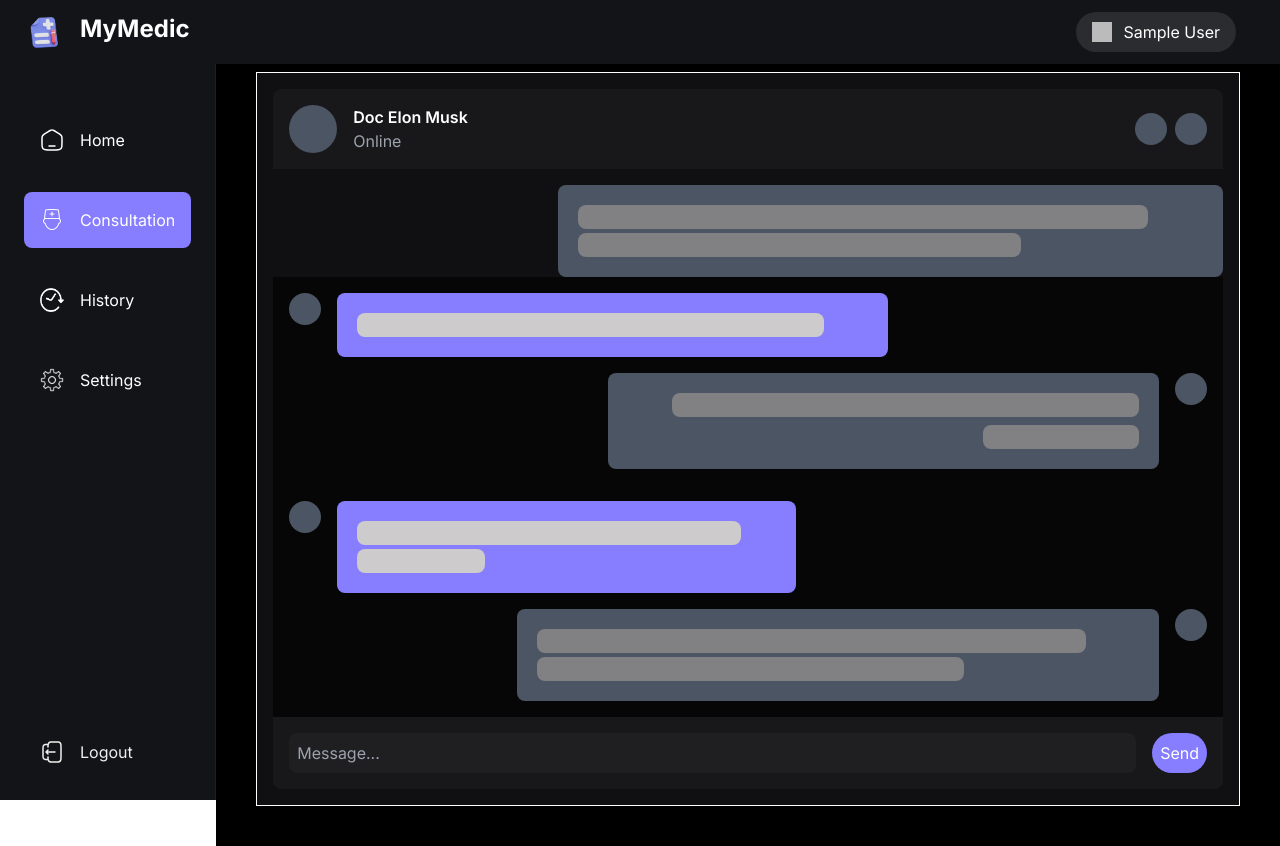
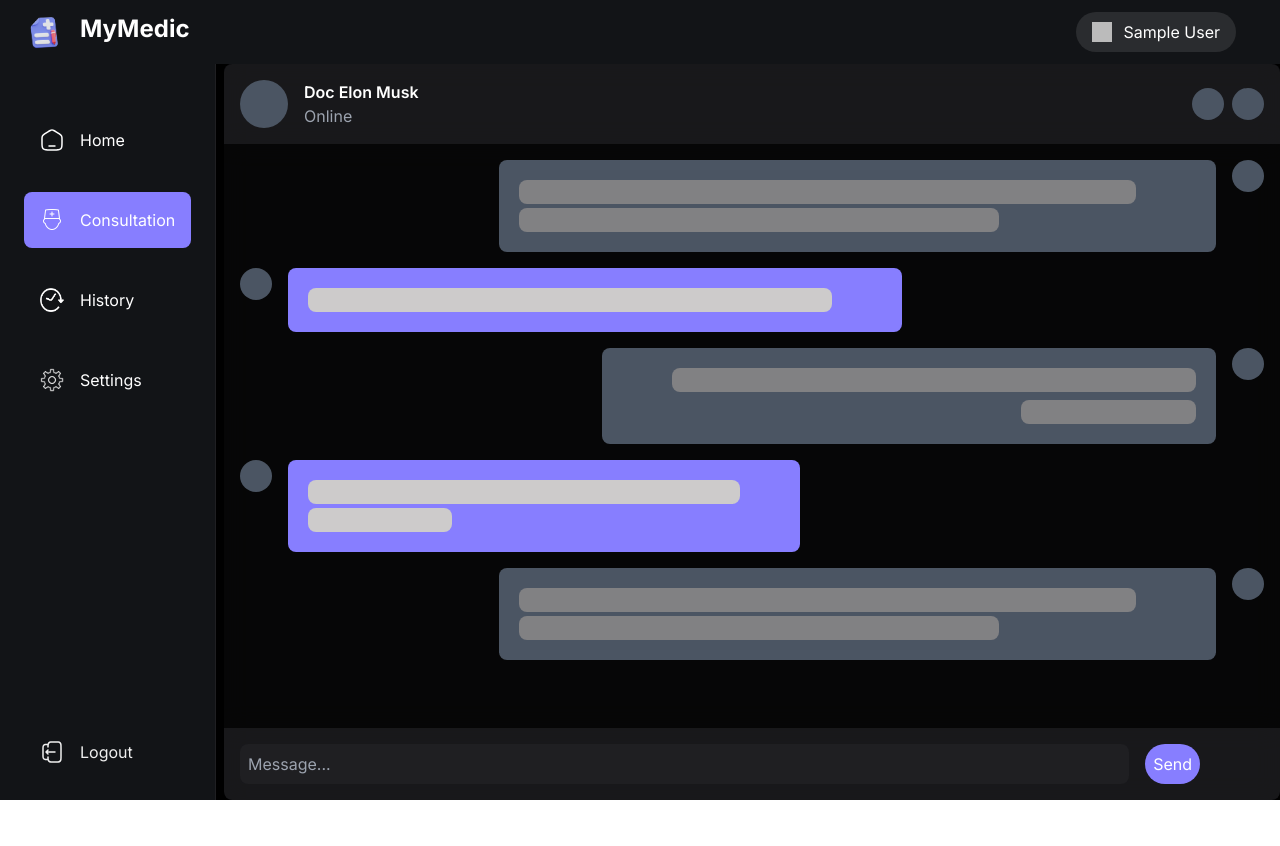
Before and after one commit to Shantanu2k19/google_mymedic, a Next.js app in the folder WebDev/: page /consult in a window 1280 px wide. After the commit the page ends 800 px from the top, so only its background shows below. Built offline with nearby package versions, Linux system fonts and the light colour scheme; no server answers; sample sign-in values are in the browser's storage.

Commit message:
chat complete

```diff
--- a/WebDev/app/(home)/consult/page.tsx
+++ b/WebDev/app/(home)/consult/page.tsx
@@ -3,13 +3,34 @@ import { Triangle } from 'react-loader-spinner'
 import Image from "next/image";
 import ChatImage from "@/components/home/chatimage";
 
-export default function hello(){
+export default function Chat(){
+    return (
+        <div
+          className='flex flex-row fixed overflow-hidden
+            h-full top-0 left-0 w-full justify-between'>
 
-    return (
-        <>
-        <ChatImage />
-        </>
-    )
+          {/* left */}
+          <div className='p-0 md:p-14 lg:p-28'></div>
+
+          {/* middle */}
+          <div className='flex flex-col justify-between flex-grow'>
+
+            {/* top */}
+            <div className='p-8'></div>
+
+            {/* content */}
+            <div className='flex flex-col h-full flex-wrap w-full'>
+              <ChatImage />
+            </div>
+
+            {/* bottom */}
+            <div className='p-9 sm:p-12 md:p-0 lg:p-0'></div>
+          </div>
+
+          {/* right */}
+          <div className='p-0'></div>
+        </div>
+      );
 }
 
 /*
--- a/WebDev/components/home/chatimage.tsx
+++ b/WebDev/components/home/chatimage.tsx
@@ -4,15 +4,13 @@ interface MessageLightProps {
 
 const ChatImage = () => {
   return (
-        <div className="border border-white relative flex flex-col bg-dark-3 text-light-1
-w-full -mt-10 overflow-hidden
-">
+    <div className="rounded-lg relative flex flex-col bg-dark-3 w-full overflow-hidden justify-between text-white h-full">
+
       {/* Chat Content */}
-      <div className="relative flex flex-col z-20 p-4">
-
+      <div className="relative flex flex-col bg-dark-3 text-light-1 w-full h-full overflow-hidden">
 
         {/* Chat Header */}
-        <div className="flex items-center p-4 bg-dark-4 bg-opacity-60 rounded-t-lg backdrop-blur-md mb-4">
+        <div className="flex items-center p-4 bg-dark-4 bg-opacity-60 rounded-t-lg backdrop-blur-md">
           <div className="flex items-center space-x-4">
             <div className="w-12 h-12 bg-gray-600 rounded-full"></div>
             <div>
@@ -27,50 +25,62 @@ w-full -mt-10 overflow-hidden
         </div>
 
         {/* Chat Body */}
+        <div className="flex-1 p-4 space-y-4 bg-dark-1 bg-opacity-60 backdrop-blur-md overflow-hidden">
+
           <div className="flex space-x-4 justify-end">
             <div className="bg-gray-600 text-white p-4 rounded-lg w-[70%]">
-            < MessageDark prop={0.9}/>
-            < MessageDark prop={0.7}/>
+              <MessageDark prop={0.9} />
+              <MessageDark prop={0.7} />
+            </div>
+            <div className="w-8 h-8 bg-gray-600 rounded-full"></div>
+          </div>
+
+          <div className="flex space-x-4">
+            <div className="w-8 h-8 bg-gray-600 rounded-full"></div>
+            <div className="bg-primary-500 text-white p-4 rounded-lg w-3/5">
+              <MessageLight prop={0.9} />
             </div>
           </div>
 
-        <div className="flex-1 p-4 space-y-4 overflow-y-hidden bg-dark-1 bg-opacity-60 backdrop-blur-md">
-          <div className="flex space-x-4">
-            <div className="w-8 h-8 bg-gray-600 rounded-full"></div>
-            <div className="bg-primary-500 text-white p-4 rounded-lg w-3/5">
-              < MessageLight prop={0.9}/>
-            </div>
-          </div>
           <div className="flex space-x-4 justify-end">
             <div className="flex flex-col items-end bg-gray-600 text-white p-4 rounded-lg w-3/5">
-              <MessageDark prop={0.9}/>
-              < MessageDark prop={0.3}/>
+              <MessageDark prop={0.9} />
+              <MessageDark prop={0.3} />
             </div>
             <div className="w-8 h-8 bg-gray-600 rounded-full"></div>
           </div>
-          {/* Add more messages as needed */}
+
+          <div className="flex space-x-4">
+            <div className="w-8 h-8 bg-gray-600 rounded-full"></div>
+            <div className="bg-primary-500 text-white p-4 rounded-lg w-[50%]">
+              <MessageLight prop={0.9} />
+              <MessageLight prop={0.3} />
+            </div>
           </div>
 
-        <div className="flex-1 p-4 space-y-4 overflow-y-hidden bg-dark-1 bg-opacity-60 backdrop-blur-md">
-          <div className="flex space-x-4">
-            <div className="w-8 h-8 bg-gray-600 rounded-full"></div>
-            <div className="bg-primary-500 text-white p-4 rounded-lg w-[50%] ">
-              < MessageLight prop={0.9}/>
-              < MessageLight prop={0.3}/>
-            </div>
-          </div>
-          <div className="flex space-x-4 justify-end">
+          <div className="space-x-4 justify-end flex sm:hidden md:hidden lg:flex">
             <div className="bg-gray-600 text-white p-4 rounded-lg w-[70%]">
-              < MessageDark prop={0.9}/>
-              < MessageDark prop={0.7}/>
+              <MessageDark prop={0.9} />
+              <MessageDark prop={0.7} />
             </div>
             <div className="w-8 h-8 bg-gray-600 rounded-full"></div>
           </div>
-          {/* Add more messages as needed */}
+
+          {/* Uncomment if needed */}
+          {/* <div className="flex space-x-4 sm:hidden md:hidden lg:flex">
+            <div className="w-8 h-8 bg-gray-600 rounded-full"></div>
+            <div className="bg-primary-500 text-white p-4 rounded-lg w-[70%]">
+              <MessageLight prop={0.9} />
+              <MessageLight prop={0.9} />
+              <MessageLight prop={0.3} />
+            </div>
+          </div> */}
+
+        </div>
       </div>
 
       {/* Chat Footer */}
-        <div className="flex items-center p-4 bg-dark-4 bg-opacity-60 rounded-b-lg backdrop-blur-md">
+      <div className="flex items-center p-4 bg-dark-4 bg-opacity-60 rounded-b-lg backdrop-blur-md pr-20">
         <input
           type="text"
           placeholder="Message..."
@@ -82,22 +92,19 @@ w-full -mt-10 overflow-hidden
         </button>
       </div>
     </div>
-    </div>
-    )
-}
+  );
+};
 
 const MessageLight: React.FC<MessageLightProps> = ({ prop }) => {
   return (
-    <div className="bg-light-6 rounded-lg h-6 m-1" style={{ width: `${prop * 100}%` }}>
-      </div>
-    )
-}
+    <div className="bg-light-6 rounded-lg h-6 m-1" style={{ width: `${prop * 100}%` }}></div>
+  );
+};
 
 const MessageDark: React.FC<MessageLightProps> = ({ prop }) => {
   return (
-    <div className="bg-dark-5 rounded-lg h-6 m-1" style={{ width: `${prop * 100}%` }}>
-    </div>
-  )
-}
+    <div className="bg-dark-5 rounded-lg h-6 m-1" style={{ width: `${prop * 100}%` }}></div>
+  );
+};
 
 export default ChatImage;
```
Lines whose indentation alone changed are shown as unchanged.
